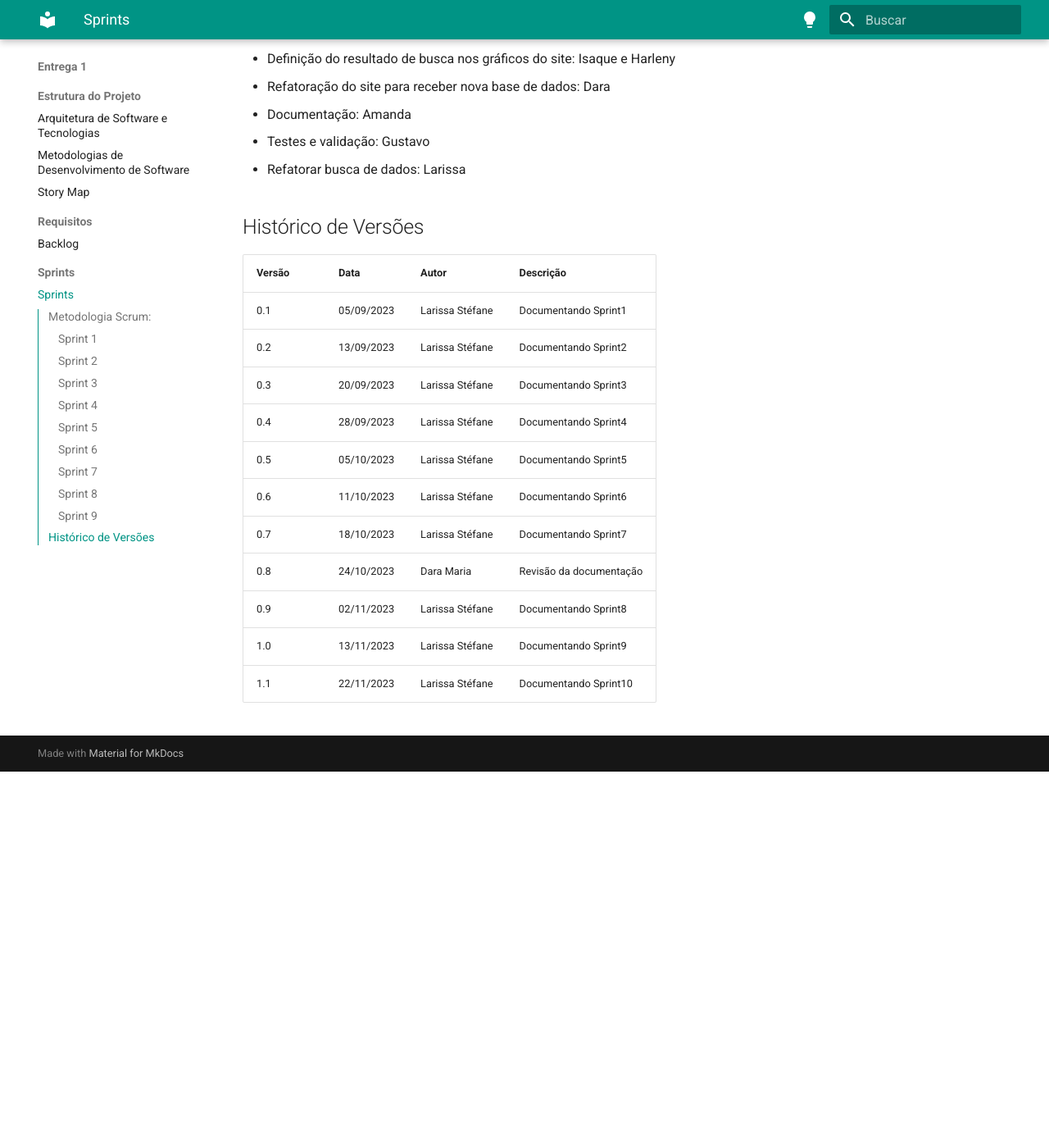
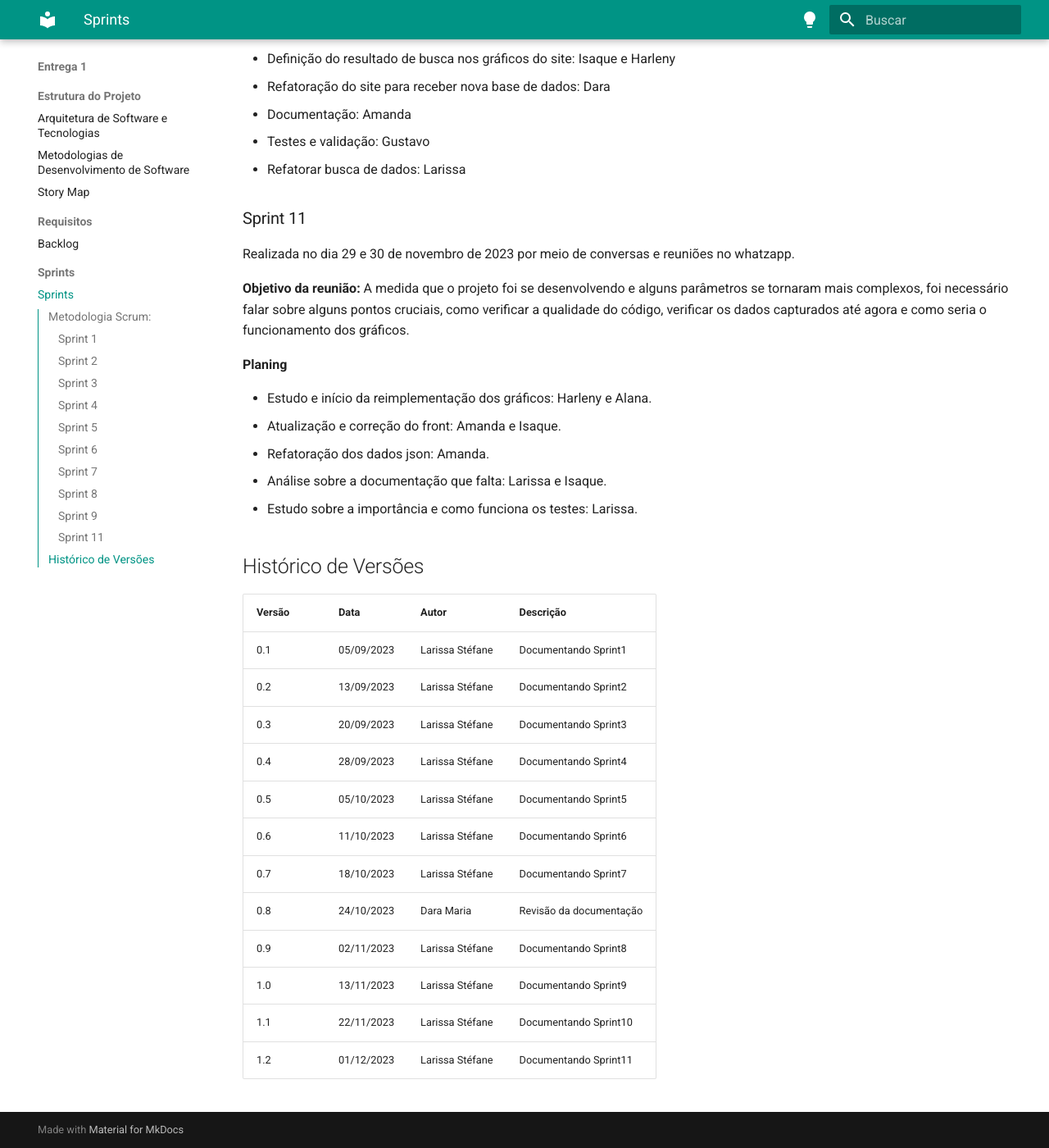
Before and after one commit to unb-mds/2023-2-Squad02-Desmatazonia, an MkDocs documentation site: the page built from docs/Entrega_1/Sprints/sprints.md, in a window 1280 px wide and 1400 px high, scrolled down 4351 px. Shown: the whole window at 82% size. Built offline with MkDocs 1.6.1 and Material for MkDocs 9.7.7, drawn with Linux system fonts in a browser that asks for light colours; before the commit the page ends 5292 px from its top, so only the background shows below that.

Commit message:
Update sprints.md

```diff
--- a/docs/Entrega_1/Sprints/sprints.md
+++ b/docs/Entrega_1/Sprints/sprints.md
@@ -157,6 +157,20 @@ Realizada após a aula durante a manhã e outra no teams pela noite no dia 08/11
   - Refatorar busca de dados: Larissa
 
 
+### Sprint 11
+Realizada no dia 29 e 30 de novembro  de 2023 por meio de conversas e reuniões no whatzapp.
+
+**Objetivo da reunião:** A medida que o projeto foi se desenvolvendo e alguns parâmetros se tornaram mais complexos, foi necessário falar sobre alguns pontos cruciais, como verificar a qualidade do código, verificar os dados capturados até agora e como seria o funcionamento dos gráficos.
+
+**Planing**
+
+  - Estudo e início da reimplementação dos gráficos: Harleny e Alana.
+  - Atualização e correção do front: Amanda e Isaque.
+  - Refatoração dos dados json: Amanda.
+  - Análise sobre a documentação que falta: Larissa e Isaque.
+  - Estudo sobre a importância e como funciona os testes: Larissa.
+
+
 ## Histórico de Versões
 
 | Versão  |  Data  | Autor  |  Descrição  |
@@ -172,3 +186,4 @@ Realizada após a aula durante a manhã e outra no teams pela noite no dia 08/11
 | 0.9 | 02/11/2023  | Larissa Stéfane | Documentando Sprint8 |
 | 1.0| 13/11/2023  | Larissa Stéfane | Documentando Sprint9 |
 | 1.1| 22/11/2023  | Larissa Stéfane | Documentando Sprint10 |
+| 1.2| 01/12/2023  | Larissa Stéfane | Documentando Sprint11 |
```
